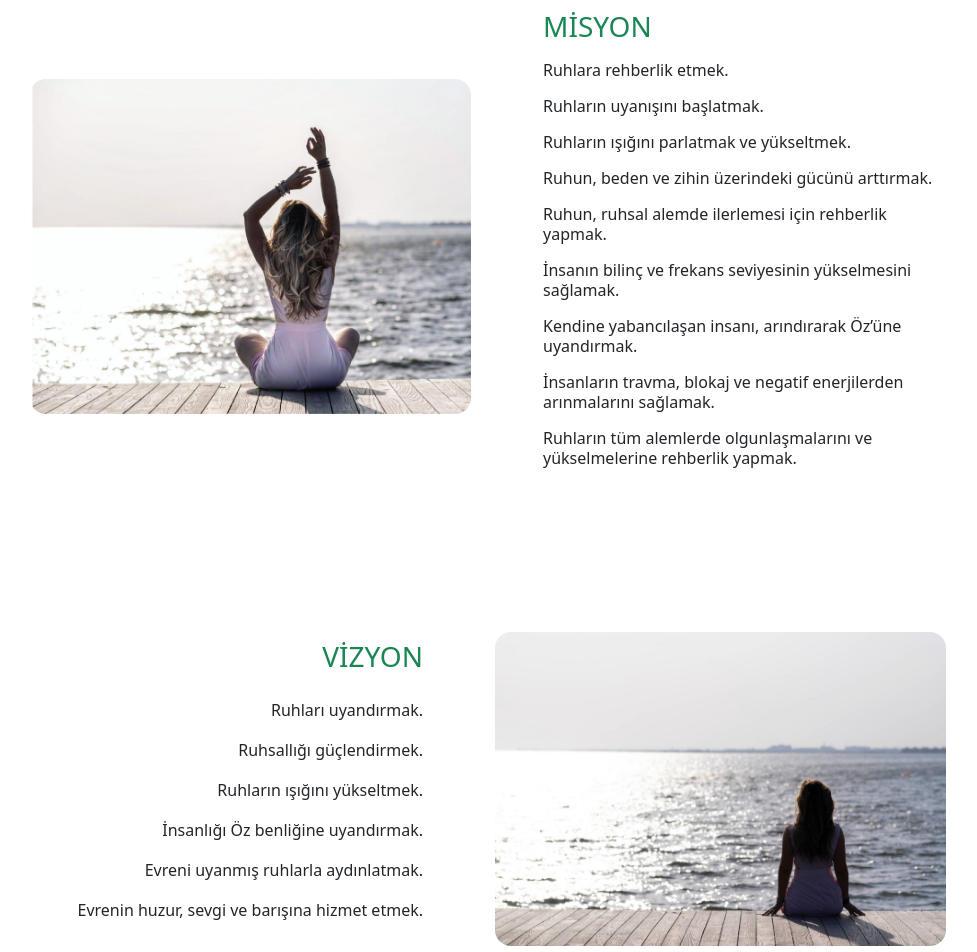
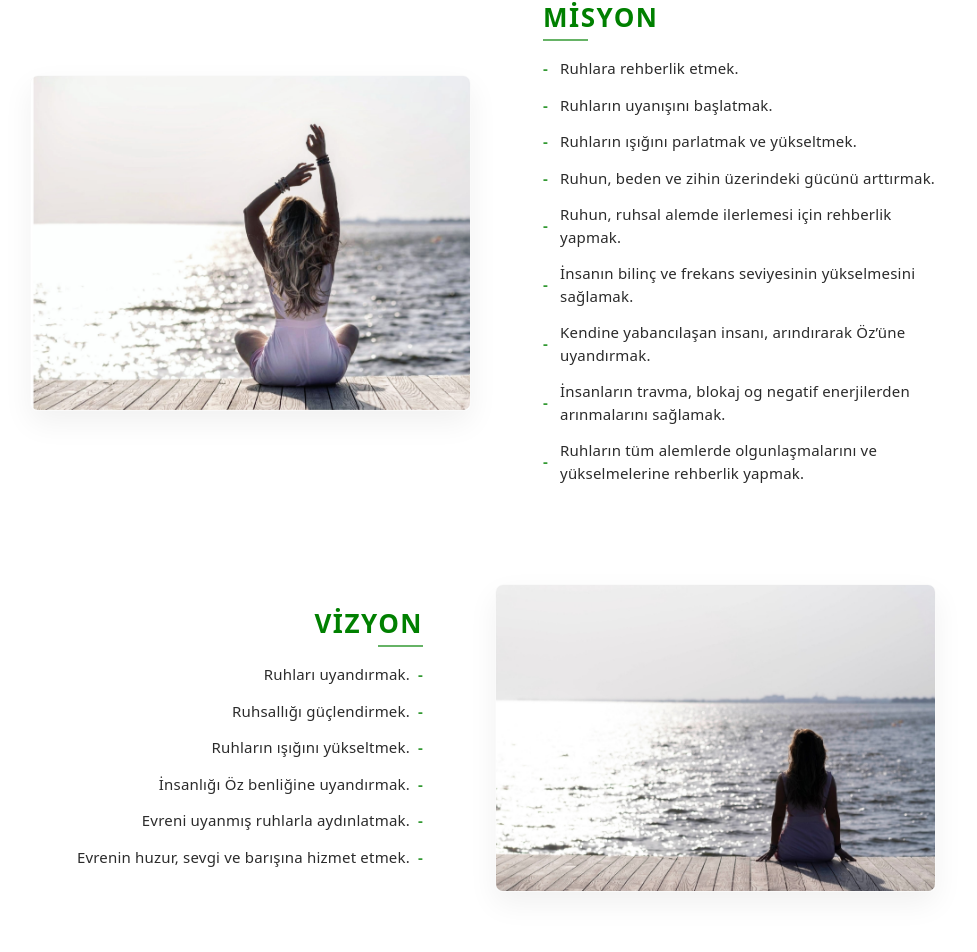
Before and after one commit to biricikzen777-gokcehilal/akademi.gokcehilalakademi.com, a Vue app in the folder frontend/: page / in a window 1280 px wide. Shown: the part 618-1570 px from the top of the page, without its empty margins (157-1134 px from the left). Built offline with nearby package versions, Linux system fonts and the light colour scheme.

Commit message:
Home sayfa tasarımı kurumsal yeşil ve yeni liste düzenine uyarlandı

```diff
--- a/frontend/src/views/Home.vue
+++ b/frontend/src/views/Home.vue
@@ -1,112 +1,212 @@
 <template>
-    <!--! Slider-Carousel -->
-    <div id="carouselExampleIndicators" class="carousel slide">
+    <!-- SLIDER / CAROUSEL SARMALAYICISI -->
+    <div id="carouselExampleIndicators" class="carousel slide custom-carousel shadow-sm">
         <div class="carousel-indicators">
-            <button type="button" data-bs-target="#carouselExampleIndicators" data-bs-slide-to="0" class="active"
-                aria-current="true" aria-label="Slide 1"></button>
-            <button type="button" data-bs-target="#carouselExampleIndicators" data-bs-slide-to="1"
-                aria-label="Slide 2"></button>
-            <button type="button" data-bs-target="#carouselExampleIndicators" data-bs-slide-to="2"
-                aria-label="Slide 3"></button>
+            <button type="button" data-bs-target="#carouselExampleIndicators" data-bs-slide-to="0" class="active" aria-current="true" aria-label="Slide 1"></button>
+            <button type="button" data-bs-target="#carouselExampleIndicators" data-bs-slide-to="1" aria-label="Slide 2"></button>
+            <button type="button" data-bs-target="#carouselExampleIndicators" data-bs-slide-to="2" aria-label="Slide 3"></button>
         </div>
         <div class="carousel-inner">
             <div class="carousel-item active">
-                <img src="../assets/img/slider1.jpg" class="d-block w-100" alt="slider1">
+                <img src="../assets/img/slider1.jpg" class="d-block w-100 carousel-img" alt="slider1">
             </div>
             <div class="carousel-item">
-                <img src="../assets/img/slider2.jpg" class="d-block w-100" alt="slider2">
+                <img src="../assets/img/slider2.jpg" class="d-block w-100 carousel-img" alt="slider2">
             </div>
             <div class="carousel-item">
-                <img src="../assets/img/Slider3.jpg" class="d-block w-100" alt="slider3">
+                <img src="../assets/img/Slider3.jpg" class="d-block w-100 carousel-img" alt="slider3">
             </div>
         </div>
-        <button class="carousel-control-prev" type="button" data-bs-target="#carouselExampleIndicators"
-            data-bs-slide="prev">
+        <button class="carousel-control-prev" type="button" data-bs-target="#carouselExampleIndicators" data-bs-slide="prev">
             <span class="carousel-control-prev-icon" aria-hidden="true"></span>
-            <span class="visually-hidden">Previous</span>
+            <span class="visually-hidden">Geri</span>
         </button>
-        <button class="carousel-control-next" type="button" data-bs-target="#carouselExampleIndicators"
-            data-bs-slide="next">
+        <button class="carousel-control-next" type="button" data-bs-target="#carouselExampleIndicators" data-bs-slide="next">
             <span class="carousel-control-next-icon" aria-hidden="true"></span>
-            <span class="visually-hidden">Next</span>
+            <span class="visually-hidden">İleri</span>
         </button>
     </div>
 
+    <!-- AKADEMİ İÇERİK ALANI -->
+    <div class="container section-wrapper">
 
-    <!-- BOOTSTRAP GRİD -->
+        <!-- 1. BÖLÜM: MİSYON (SOL GÖRSEL - SAĞ METİN) -->
+        <div class="row justify-content-center align-items-center grid-row">
 
-    <div class="container my-5">
-
-        <!-- 1.GRİD -->
-        <!-- row içine d-flex ve justify-content-center ekleyerek sütunları yan yana hizaladık -->
-        <!-- justify-content-center sayesinde içindeki sütunlar satırın tam ortasına yerleşir -->
-        <div class="row justify-content-center align-items-center" style="padding-top: 50px; padding-bottom: 50px;">
-
-            <!-- Resim Sütunu: 12 birimlik ana ızgaranın 3 birimini kaplar -->
-            <div class="col-12 col-md-5 text-center text-md-end mb-4 mb-md-0">
-                <img src="../assets/img/misyon.jpg" class="img-fluid rounded-4 w-100" alt="Misyon Görseli">
+            <!-- Görsel Alanı -->
+            <div class="col-12 col-md-5 text-center mb-4 mb-md-0 position-relative image-hover-zoom">
+                <img src="../assets/img/misyon.jpg" class="img-fluid rounded-3 section-img" alt="Misyon Görseli">
             </div>
 
-            <!-- Metin Sütunu: 12 birimlik ana ızgaranın 7 birimini kaplar -->
-            <!-- 3 (Resim) + 7 (Metin) = Toplam 10 birim yer kaplar ve row sayesinde ortalanır -->
+            <!-- Metin Alanı -->
             <div class="col-12 col-md-5">
-                <div class="ps-md-5 d-flex flex-column justify-content-start align-items-start text-start lh-sm">
-                    <h3 class="text-success mb-3">MİSYON</h3>
-                    <p>Ruhlara rehberlik etmek.</p>
-                    <p>Ruhların uyanışını başlatmak.</p>
-                    <p>Ruhların ışığını parlatmak ve yükseltmek.</p>
-                    <p>Ruhun, beden ve zihin üzerindeki gücünü arttırmak.</p>
-                    <p>Ruhun, ruhsal alemde ilerlemesi için rehberlik yapmak.</p>
-                    <p>İnsanın bilinç ve frekans seviyesinin yükselmesini sağlamak.</p>
-                    <p>Kendine yabancılaşan insanı, arındırarak Öz’üne uyandırmak.</p>
-                    <p>İnsanların travma, blokaj ve negatif enerjilerden arınmalarını sağlamak.</p>
-                    <p>Ruhların tüm alemlerde olgunlaşmalarını ve yükselmelerine rehberlik yapmak.</p>
+                <div class="ps-md-5 d-flex flex-column text-start">
+                    <div class="title-wrapper mb-3">
+                        <h3 class="section-title fw-semibold">MİSYON</h3>
+                        <div class="title-line"></div>
+                    </div>
+
+                    <ul class="list-unstyled custom-list-group">
+                        <li><span class="list-dash">-</span> Ruhlara rehberlik etmek.</li>
+                        <li><span class="list-dash">-</span> Ruhların uyanışını başlatmak.</li>
+                        <li><span class="list-dash">-</span> Ruhların ışığını parlatmak ve yükseltmek.</li>
+                        <li><span class="list-dash">-</span> Ruhun, beden ve zihin üzerindeki gücünü arttırmak.</li>
+                        <li><span class="list-dash">-</span> Ruhun, ruhsal alemde ilerlemesi için rehberlik yapmak.</li>
+                        <li><span class="list-dash">-</span> İnsanın bilinç ve frekans seviyesinin yükselmesini sağlamak.</li>
+                        <li><span class="list-dash">-</span> Kendine yabancılaşan insanı, arındırarak Öz’üne uyandırmak.</li>
+                        <li><span class="list-dash">-</span> İnsanların travma, blokaj og negatif enerjilerden arınmalarını sağlamak.</li>
+                        <li><span class="list-dash">-</span> Ruhların tüm alemlerde olgunlaşmalarını ve yükselmelerine rehberlik yapmak.</li>
+                    </ul>
                 </div>
             </div>
 
         </div>
-        </div>
 
-                <!-- 2.GRİD (VİZYON) -->
-        <!-- justify-content-center sayesinde içindeki sütunlar satırın tam ortasına yerleşir -->
-        <div class="row justify-content-center align-items-center" style="padding-top: 50px; padding-bottom: 50px;">
+        <!-- 2. BÖLÜM: VİZYON (SOL METİN - SAĞ GÖRSEL) -->
+        <div class="row justify-content-center align-items-center grid-row">
 
-            <!-- METİN SÜTUNU: 12 birimlik ana ızgaranın 7 birimini kaplar -->
-            <div class="col-12 col-md-5">
-                <!-- align-items-end ve text-end ile içerikleri tamamen SAĞA yasladık -->
-                <div class="pe-md-5 d-flex flex-column justify-content-start align-items-end text-end">
-                    <h3 class="text-success mb-4">VİZYON</h3>
-                    <p>Ruhları uyandırmak.</p>
-                    <p>Ruhsallığı güçlendirmek.</p>
-                    <p>Ruhların ışığını yükseltmek.</p>
-                    <p>İnsanlığı Öz benliğine uyandırmak.</p>
-                    <p>Evreni uyanmış ruhlarla aydınlatmak.</p>
-                    <p>Evrenin huzur, sevgi ve barışına hizmet etmek.</p>
+            <!-- Metin Alanı (DÜZELTİLDİ: Tire işaretleri maddelerin başına alındı, sağa tam hizalama korundu) -->
+            <div class="col-12 col-md-5 order-2 order-md-1">
+                <div class="pe-md-5 d-flex flex-column align-items-start align-items-md-end text-start text-md-end">
+                    <div class="title-wrapper mb-3 d-flex flex-column align-items-start align-items-md-end">
+                        <h3 class="section-title text-success fw-semibold">VİZYON</h3>
+                        <div class="title-line"></div>
+                    </div>
+
+                    <ul class="list-unstyled custom-list-group-end w-100">
+                        <li><span class="list-dash order-md-2 ms-md-2 me-2 me-md-0">-</span><span class="order-md-1">Ruhları uyandırmak.</span></li>
+                        <li><span class="list-dash order-md-2 ms-md-2 me-2 me-md-0">-</span><span class="order-md-1">Ruhsallığı güçlendirmek.</span></li>
+                        <li><span class="list-dash order-md-2 ms-md-2 me-2 me-md-0">-</span><span class="order-md-1">Ruhların ışığını yükseltmek.</span></li>
+                        <li><span class="list-dash order-md-2 ms-md-2 me-2 me-md-0">-</span><span class="order-md-1">İnsanlığı Öz benliğine uyandırmak.</span></li>
+                        <li><span class="list-dash order-md-2 ms-md-2 me-2 me-md-0">-</span><span class="order-md-1">Evreni uyanmış ruhlarla aydınlatmak.</span></li>
+                        <li><span class="list-dash order-md-2 ms-md-2 me-2 me-md-0">-</span><span class="order-md-1">Evrenin huzur, sevgi ve barışına hizmet etmek.</span></li>
+                    </ul>
                 </div>
             </div>
 
-            <!-- RESİM SÜTUNU: 12 birimlik ana ızgaranın 3 birimini kaplar -->
-            <!-- 7 (Metin) + 3 (Resim) = Toplam 10 birim yer kaplar ve row sayesinde ortalanır -->
-            <div class="col-12 col-md-5 text-center text-md-start">
-                <!-- w-100 ile resmin bu sütunda tam genişlikte durmasını sağladık -->
-                <img src="../assets/img/vizyon.jpg" class="img-fluid rounded-4 w-100" alt="Vizyon Görseli">
+            <!-- Görsel Alanı -->
+            <div class="col-12 col-md-5 order-1 order-md-2 text-center mb-4 mb-md-0 position-relative image-hover-zoom">
+                <img src="../assets/img/vizyon.jpg" class="img-fluid rounded-3 section-img" alt="Vizyon Görseli">
             </div>
 
-</div> <!-- Ana ROW kapanış etiketi -->
+        </div>
 
-
-
+    </div>
 </template>
-
-
 <script setup>
-
-
-
+// Sayfa performansı için hafif mimari korundu
 </script>
 
+<style scoped>
+/* ==========================================================================
+   1. DIŞ ALAN VE CAROUSEL DIŞ ÇERÇEVELERİ
+   ========================================================================== */
+.custom-carousel {
+    max-height: 520px;
+    overflow: hidden;
+}
+.carousel-img {
+    object-fit: cover;
+    max-height: 520px;
+    filter: brightness(0.95);
+}
 
+.section-wrapper {
+    padding-top: 40px;
+    padding-bottom: 60px;
+}
+.grid-row {
+    padding-top: 50px;
+    padding-bottom: 50px;
+}
 
-<style>
+/* ==========================================================================
+   2. FOOTER YEŞİLİ BAŞLIK VE KILAVUZ ÇİZGİ TASARIMI
+   ========================================================================== */
+.section-title {
+    color: #008000 !important;
+    font-weight: 600 !important;
+    font-size: 26px !important;
+    letter-spacing: 1.5px;
+    margin: 0 !important;
+}
 
+.title-line {
+    width: 45px;
+    height: 2px;
+    background-color: #008000;
+    margin-top: 6px;
+    opacity: 0.6;
+    transition: width 0.3s ease;
+}
+.grid-row:hover .title-line {
+    width: 70px;
+}
+
+/* ==========================================================================
+   3. BELİRGİN METİNLER VE SADE TİRE SEMBOLLERİ
+   ========================================================================== */
+.custom-list-group,
+.custom-list-group-end {
+    display: flex;
+    flex-direction: column;
+    gap: 14px;
+    margin: 0;
+    padding: 0;
+}
+
+.custom-list-group-end li {
+    justify-content: flex-start;
+}
+@media (min-width: 768px) {
+    .custom-list-group-end li {
+        justify-content: flex-end; /* Masaüstünde vizyon maddelerini sağa yaslar */
+    }
+}
+
+.custom-list-group li,
+.custom-list-group-end li {
+    font-size: 15px;
+    font-weight: 400;
+    color: #2b2b2b;
+    line-height: 1.5;
+    letter-spacing: 0.2px;
+    display: flex;
+    align-items: center;
+    transition: transform 0.2s ease, color 0.2s ease;
+}
+
+/* Tire sembollerinin kurumsal yeşil tonlaması ve mesafesi */
+.list-dash {
+    color: #008000;
+    font-weight: 600;
+    opacity: 0.8;
+}
+.custom-list-group li .list-dash {
+    margin-right: 12px;
+}
+
+/* Üzerine gelindiğinde oluşan hafif ve akıcı kayma hareketleri */
+.custom-list-group li:hover {
+    transform: translateX(5px);
+    color: #008000;
+}
+.custom-list-group-end li:hover {
+    transform: translateX(-5px);
+    color: #008000;
+}
+
+/* ==========================================================================
+   4. GÖRSEL HOVER VE DEKORASYON AYARLARI
+   ========================================================================== */
+.section-img {
+    box-shadow: 0 12px 30px rgba(0, 0, 0, 0.06);
+    border: 1px solid rgba(0, 0, 0, 0.02);
+    transition: all 0.4s ease-in-out;
+}
+
+.image-hover-zoom:hover .section-img {
+    transform: scale(1.015);
+    box-shadow: 0 18px 35px rgba(0, 0, 0, 0.09);
+}
 </style>
--- a/frontend/src/views/User.vue
+++ b/frontend/src/views/User.vue
@@ -53,7 +53,7 @@
                     <button @click="state = 'orders'"
                         class="btn fw-semibold text-start shadow-sm d-flex align-items-center py-2 px-3 text-truncate"
                         style="width: 80%;" :style="[state === 'orders' ? activeStyle : passiveStyle]">
-                        <i class="bi bi-bag-check me-2"></i> Siparişler
+                        <i class="bi bi-bag-check me-2"></i> Siparişlerim
                     </button>
                 </div>
             </div>
```
